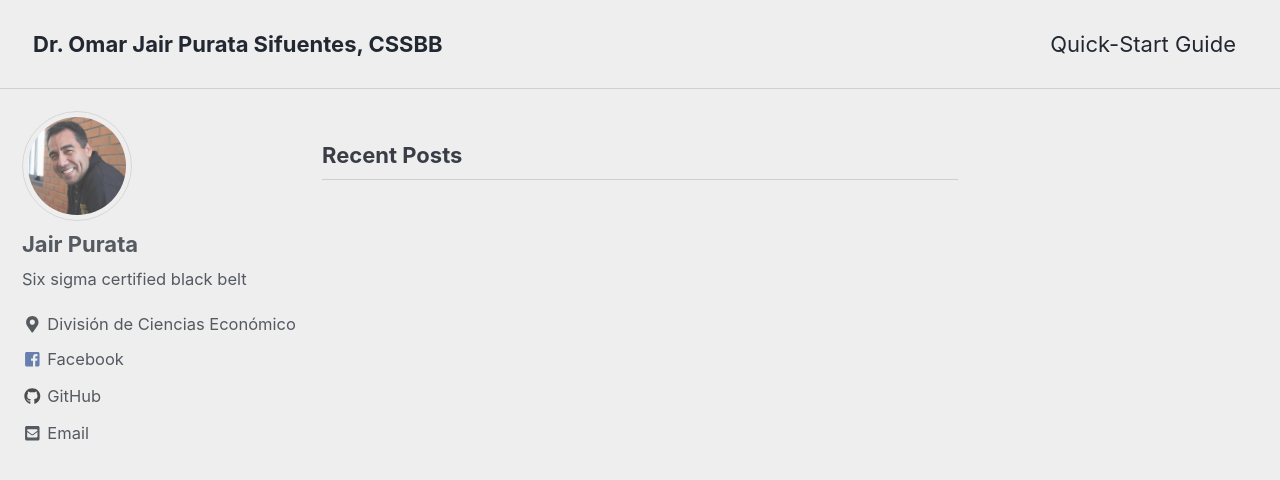
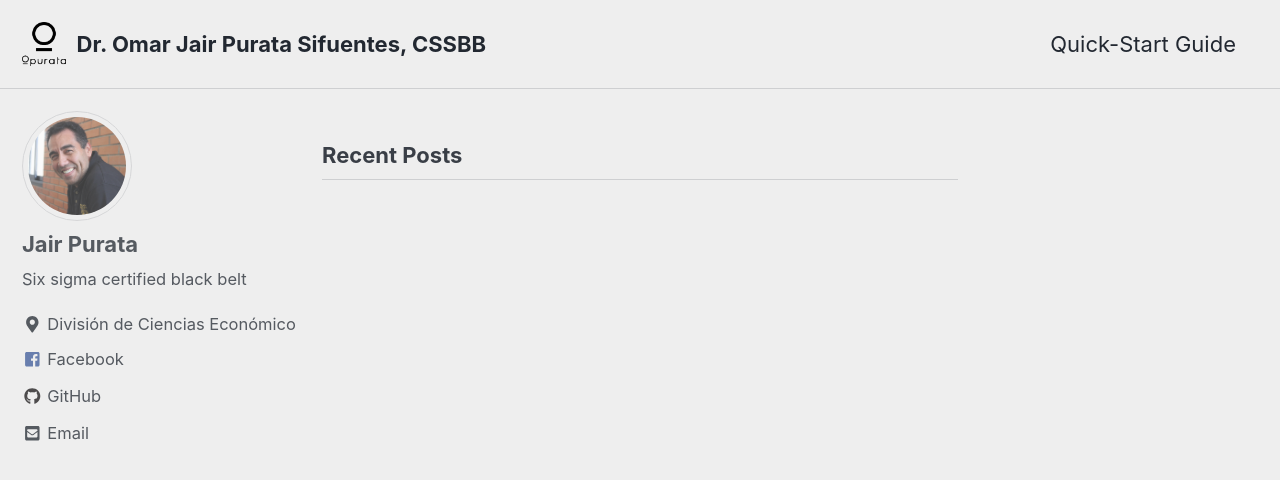
Before and after one commit to opurata/omar-jair-purata-sifuentes, a Jekyll site: the page built from index.html, in a window 1280 px wide and 900 px high. Shown: the top 480 px of the window. Built offline with Jekyll 4.4.1, drawn with Linux system fonts in a browser that asks for light colours; cached includes are drawn as plain includes; the list of posts is cut into pages by our own code.

Commit message:
Added logo and banner

```diff
--- a/_config.yml
+++ b/_config.yml
@@ -23,7 +23,7 @@
 url                      : # the base hostname & protocol for your site e.g. "https://mmistakes.github.io"
 baseurl                  : # the subpath of your site, e.g. "/blog"
 repository               : # GitHub username/repo-name e.g. "mmistakes/minimal-mistakes"
-teaser                   : # path of fallback teaser image, e.g. "/assets/images/500x300.png"
+teaser                   : "/assets/images/500x300.jpg"
 logo                     : "/assets/images/site-logo.png"
 masthead_title           : # overrides the website title displayed in the masthead, use " " for no title
 # breadcrumbs            : false # true, false (default)
```
Also changed, not shown: assets/images/500x300.jpg (added), assets/images/site-logo.png (added).
